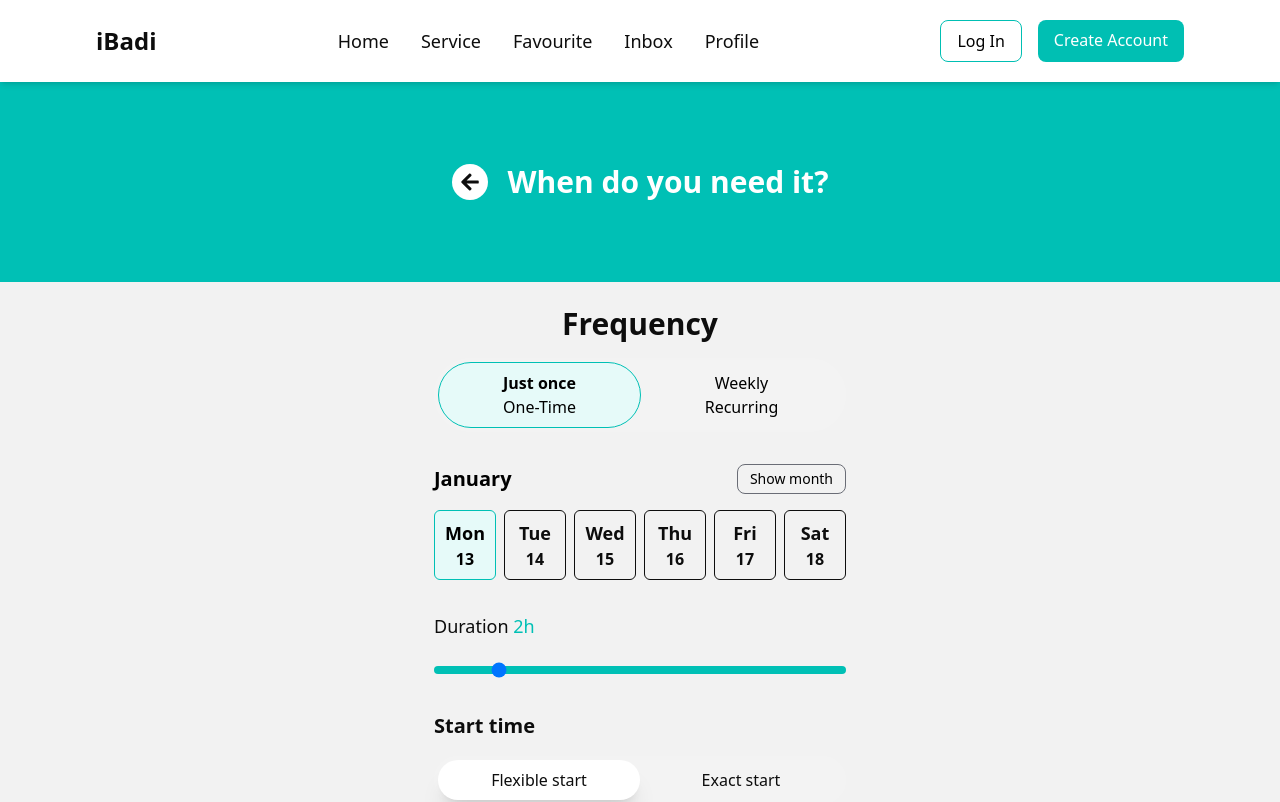
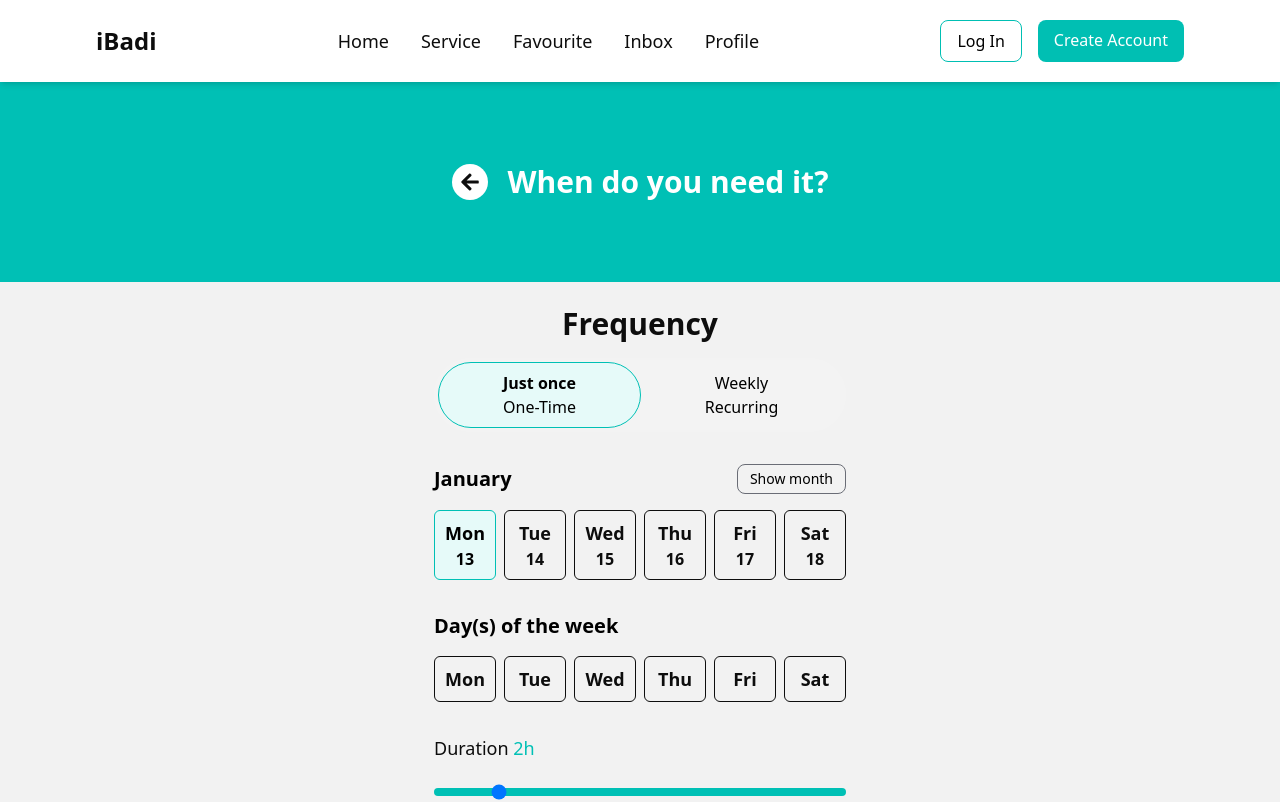
Before and after one commit to bdCalling-Sdt-hub/alex-service-provider-web, a React (Vite) app: page /frequency in a window 1280 px wide. Shown: the top 802 px of the page. Built offline with nearby package versions, Linux system fonts and the light colour scheme.

Commit message:
frequency page

```diff
--- a/src/components/home/Frequency.jsx
+++ b/src/components/home/Frequency.jsx
@@ -30,6 +30,14 @@ export default function Frequency() {
     { time: "15-18", icon: <IoSunny className="h-4 w-4" /> },
     { time: "18-21", icon: <IoMoon className="h-4 w-4" /> },
     { time: "21-00", icon: <IoMoon className="h-4 w-4" /> },
+  ];
+  const singleDays = [
+    { day: "Mon" },
+    { day: "Tue" },
+    { day: "Wed" },
+    { day: "Thu" },
+    { day: "Fri" },
+    { day: "Sat" },
   ];
 
   return (
@@ -88,7 +96,7 @@ export default function Frequency() {
             </div>
           </section>
 
-          {/* Date Selection */}
+          {/* Date Selection monthly */}
           <section>
             <div className="flex justify-between items-center mb-4">
               <h2 className="text-xl font-bold text-black">January</h2>
@@ -109,6 +117,29 @@ export default function Frequency() {
                 >
                   <span className="text-lg font-semibold">{day}</span>
                   <span className="text-base font-semibold">{date}</span>
+                </button>
+              ))}
+            </div>
+          </section>
+          {/* Date Selection day wise */}
+          <section>
+            <div className="flex justify-start items-start mb-4">
+              <h2 className="text-xl font-bold text-black">
+                Day(s) of the week
+              </h2>
+            </div>
+            <div className="grid grid-cols-6 gap-2">
+              {singleDays.map(({ day, index }) => (
+                <button
+                  key={index}
+                  className={`flex flex-col justify-center items-center p-2 h-auto rounded-md border ${
+                    selectedDate === day
+                      ? "bg-[#E6FAF9] border border-[#00C0B5] text-black"
+                      : "border-[#0D0D0D] text-[#0D0D0D]"
+                  }`}
+                  onClick={() => setSelectedDate(day)}
+                >
+                  <span className="text-lg font-semibold">{day}</span>
                 </button>
               ))}
             </div>
@@ -185,7 +216,7 @@ export default function Frequency() {
                 {timeSlots2.map(({ time, icon }) => (
                   <button
                     key={time}
-                    className={`flex items-center gap-2 border rounded-md px-3 py-2 ${
+                    className={`flex flex-col justify-center items-center gap-2 border rounded-md px-3 py-2 ${
                       timeSlot === time
                         ? "bg-[#E6FAF9] border-[#00C0B5] text-[#0D0D0D]"
                         : "border-[#0D0D0D] text-[#0D0D0D]"
```
